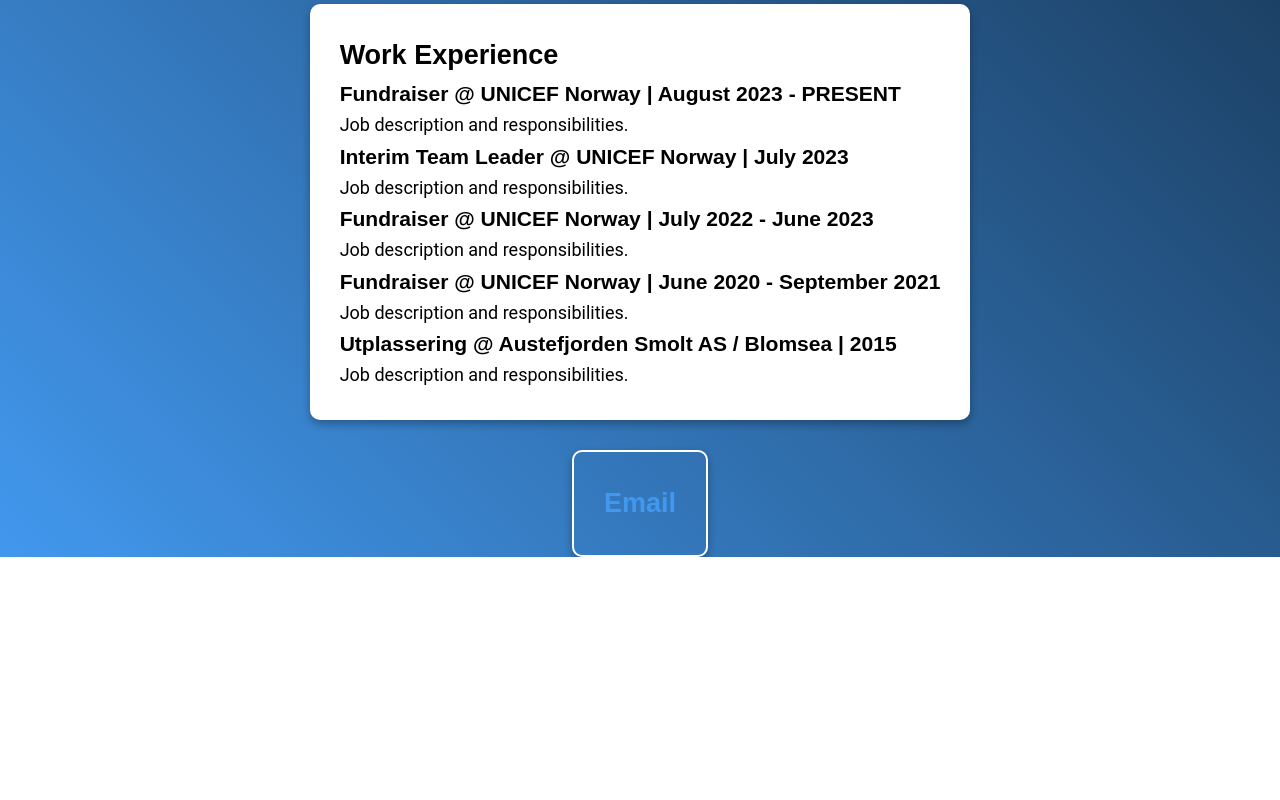
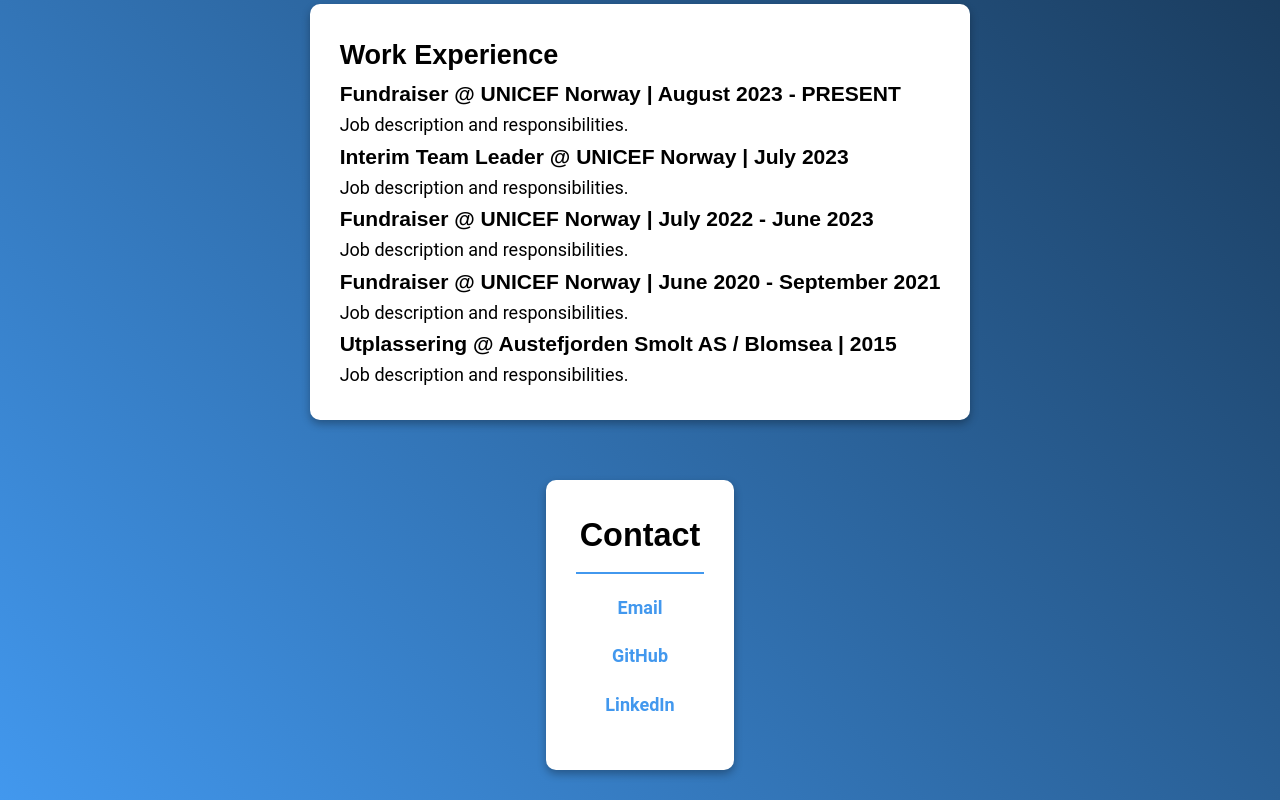
Before and after one commit to owe005/owe005.github.io, a plain HTML site: page index.html in a window 1280 px wide. Shown: the part 1373-2173 px from the top of the page. Before the commit the page ends 1930 px from the top, so only its background shows below. Drawn offline with Linux system fonts and the light colour scheme.

Commit message:
this will do

```diff
--- a/assets/css/index.css
+++ b/assets/css/index.css
@@ -62,26 +62,47 @@ section a:hover {
 }
 
 #contact {
-    background: transparent;
-    border: 2px solid white;
-    color: white;
-    padding: 20px;
+    background-color: #ffffff;
     border-radius: 10px;
-    margin: 0 auto;
-    max-width: 400px;
+    box-shadow: 0 4px 8px rgba(0,0,0,0.3);
+    margin: 30px auto;
+    width: 10%;
+    height: 10%;
+    max-width: 1000px;
+    padding: 30px;
+    color: #000;
+    text-align: center;
+    display: flex;
+    flex-direction: column;
+    align-items: center;
+    justify-content: center;
+}
+
+#contact h2 {
+    font-size: 1.8em;
+    margin-bottom: 20px;
+    color: #000;
+    border-bottom: 2px solid #4298ee;
+    padding-bottom: 10px;
+    width: 100%;
+    text-align: center;
+}
+
+#contact .contact-item {
+    margin-bottom: 20px;
+    width: 100%;
+    text-align: center;
 }
 
 #contact a {
+    color: #4298ee;
+    text-decoration: none;
+    font-weight: bold;
     display: block;
-    text-align: center;
-    padding: 10px;
-    border-radius: 5px;
-    text-decoration: none;
-    transition: background 0.3s ease;
 }
 
 #contact a:hover {
-    background: rgba(255, 255, 255, 0.1);
+    color: #3277ce;
 }
 
 h1, h2, h3, h4, h5, h6 {
--- a/index.html
+++ b/index.html
@@ -74,7 +74,16 @@
     </section>
 
     <section id="contact">
-        <h2><a href="mailto:owe05@hotmail.no">Email</a></h2>
+        <h2>Contact</h2>
+        <div class="contact-item">
+            <a href="mailto:owe05@hotmail.no">Email</a>
+        </div>
+        <div class="contact-item">
+            <a href="https://github.com/owe005" target="_blank">GitHub</a>
+        </div>
+        <div class="contact-item">
+            <a href="https://www.linkedin.com/in/ole-kristian-westby-b3366b28a/" target="_blank">LinkedIn</a>
+        </div>
     </section>
 
     <script src="assets/js/index.js"></script>
```
